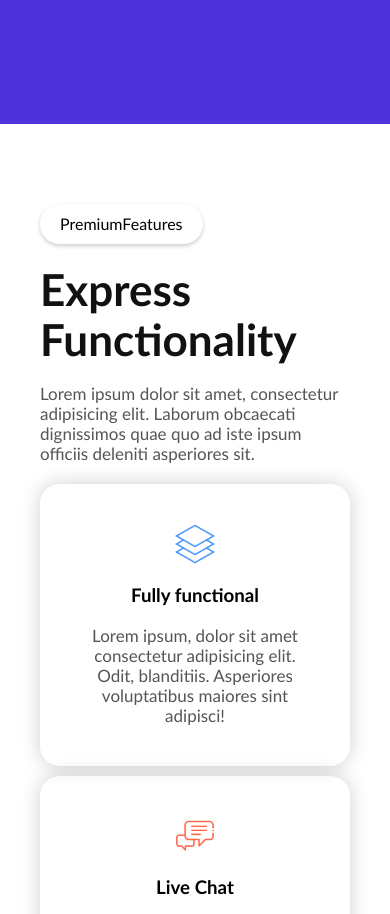
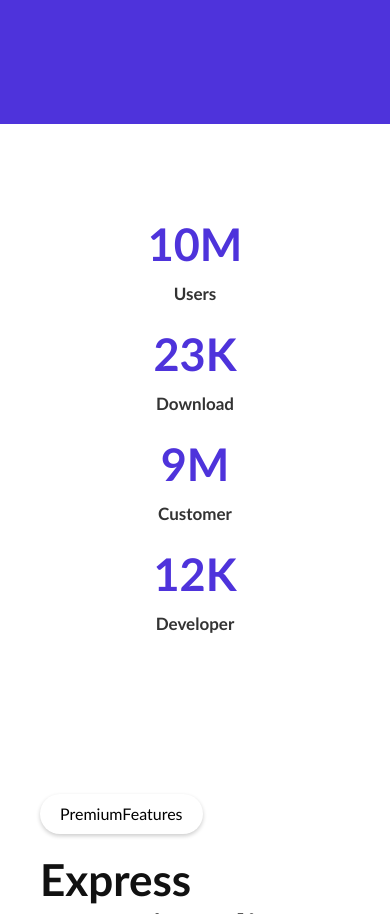
Before and after one commit to front-end-by-rimantas/19-grupe-portfolio, a website with bundled scripts: page index.html in a window 390 px wide. Shown: the part 720-1634 px from the top of the page. Built offline with nearby package versions, Linux system fonts and the light colour scheme.

Commit message:
Counter style #20

```diff
--- /dev/null
+++ b/css/components/counter.css
@@ -0,0 +1,38 @@
+.counter {
+    text-align: center;
+    font-weight: bold;
+    position: relative;
+}
+    .counter + .counter::before {
+        content: '';
+        display: inline-block;
+        width: 1px;
+        height: 40px;
+        background-color: #999;
+        position: absolute;
+        left: calc(var(--row-gap) * -0.5);
+        top: 50%;
+        transform: translateY(-50%);
+    }
+    .counter > .number {
+        font-size: 45px;
+        line-height: 80px;
+        color: var(--main-color);
+    }
+    .counter > .label {
+        font-size: 17px;
+        line-height: 20px;
+        color: #333;
+    }
+
+@media (max-width: 860px) {
+    .counter:nth-of-type(2n+1)::before {
+        display: none;
+    }
+}
+
+@media (max-width: 680px) {
+    .counter + .counter::before {
+        display: none;
+    }
+}
--- a/css/components/features.css
+++ b/css/components/features.css
@@ -1,4 +1,4 @@
-.label {
+.features .label {
     display: inline-block;
     padding: 10px 20px;
     font-size: 16px;
@@ -7,16 +7,16 @@
     box-shadow: 0 2px 4px #0003;
 }
 
-.block {
+.features .block {
     padding: 40px;
     border-radius: 20px;
     text-align: center;
     box-shadow: 0 0 20px #00000030;
 }
-    .block > img {
+    .features .block > img {
         height: 40px;
         margin-bottom: 20px;
     }
-    .block > h3 {
+    .features .block > h3 {
         margin-bottom: 20px;
     }
--- a/css/components/layout.css
+++ b/css/components/layout.css
@@ -1,3 +1,7 @@
+:root {
+    --row-gap: 30px;
+}
+
 body {
     display: grid;
     grid-template-columns: 1fr;
@@ -13,7 +17,7 @@ body {
         display: grid;
         grid-template-columns: repeat(12, 1fr);
         grid-column: 2/3;
-        gap: 30px;
+        gap: var(--row-gap);
     }
         .container > .row > .col-1 { grid-column: auto / span 1; }
         .container > .row > .col-2 { grid-column: auto / span 2; }
@@ -52,7 +56,7 @@ body {
         gap: 20px;
     }
     .container > .row {
-        gap: 20px;
+        --row-gap: 20px;
     }
         .container > .row > .col-md-1 { grid-column: auto / span 1; }
         .container > .row > .col-md-2 { grid-column: auto / span 2; }
@@ -73,7 +77,7 @@ body {
         grid-template-columns: 1fr 640px 1fr;
     }
     .container > .row {
-        gap: 10px;
+        --row-gap: 10px;
     }
         .container > .row > .col-sm-1 { grid-column: auto / span 1; }
         .container > .row > .col-sm-2 { grid-column: auto / span 2; }
@@ -94,7 +98,7 @@ body {
         grid-template-columns: 20px 1fr 20px;
     }
     .container > .row {
-        gap: 10px;
+        --row-gap: 10px;
     }
         .container > .row > .col-xs-1 { grid-column: auto / span 1; }
         .container > .row > .col-xs-2 { grid-column: auto / span 2; }
--- a/css/home-page.css
+++ b/css/home-page.css
@@ -6,6 +6,7 @@
 @import './components/font-awesome.min.css';
 /* your components */
 @import './components/button.css';
+@import './components/counter.css';
 @import './components/faq.css';
 @import './components/features.css';
 @import './components/footer.css';
--- a/index.html
+++ b/index.html
@@ -28,8 +28,14 @@
     </section>
     <!-- section HERO end -->
 
+    <!-- section COUNTER begin -->
+    <section class="container">
+        <div id="stats_counter_block" class="row"></div>
+    </section>
+    <!-- section COUNTER end -->
+
     <!-- section FEATURES begin -->
-    <section class="container">
+    <section class="container features">
         <div class="row">
             <div class="col-12">
                 <div class="label">PremiumFeatures</div>
--- /dev/null
+++ b/js/components/counter/Counter.js
@@ -0,0 +1,46 @@
+class Counter {
+    constructor(params) {
+        this.selector = params.selector;
+        this.data = params.data;
+
+        this.DOM = null;
+
+        this.init();
+    }
+
+    init() {
+        if (!this.isValidSelector()) {
+            return false;
+        }
+        this.render();
+        this.addEvents();
+    }
+
+    isValidSelector() {
+        const DOM = document.querySelector(this.selector);
+        if (!DOM) {
+            return false;
+        }
+        this.DOM = DOM;
+        return true;
+    }
+
+    render() {
+        let HTML = '';
+
+        for (let item of this.data) {
+            HTML += `<div class="counter col-3 col-sm-6 col-xs-12">
+                        <div class="number">${item.number}${item.type}</div>
+                        <div class="label">${item.label}</div>
+                    </div>`;
+        }
+
+        this.DOM.innerHTML = HTML;
+    }
+
+    addEvents() {
+
+    }
+}
+
+export { Counter }
--- /dev/null
+++ b/js/data/statsData.js
@@ -0,0 +1,24 @@
+const statsData = [
+    {
+        number: 10,
+        type: 'M',
+        label: 'Users',
+    },
+    {
+        number: 23,
+        type: 'K',
+        label: 'Download',
+    },
+    {
+        number: 9,
+        type: 'M',
+        label: 'Customer',
+    },
+    {
+        number: 12,
+        type: 'K',
+        label: 'Developer',
+    },
+];
+
+export { statsData }
--- a/js/main-home.js
+++ b/js/main-home.js
@@ -5,6 +5,9 @@ ALL IMPORTS
 import { renderHeader } from './components/header/renderHeader.js';
 import { headerData } from './data/headerData.js';
 /* hero */
+/* stats */
+import { Counter } from './components/counter/Counter.js';
+import { statsData } from './data/statsData.js';
 /* features */
 import { renderPremiumFeatures } from './components/premium-features/renderPremiumFeatures.js';
 import { premiumFeaturesData } from './data/premiumFeaturesData.js';
@@ -30,6 +33,12 @@ EXECUTION
 renderHeader('header nav', headerData);
 
 /* hero */
+/* stats */
+new Counter({
+    selector: '#stats_counter_block',
+    data: statsData,
+});
+
 /* features */
 renderPremiumFeatures('#premium_features_block', premiumFeaturesData);
 
```
